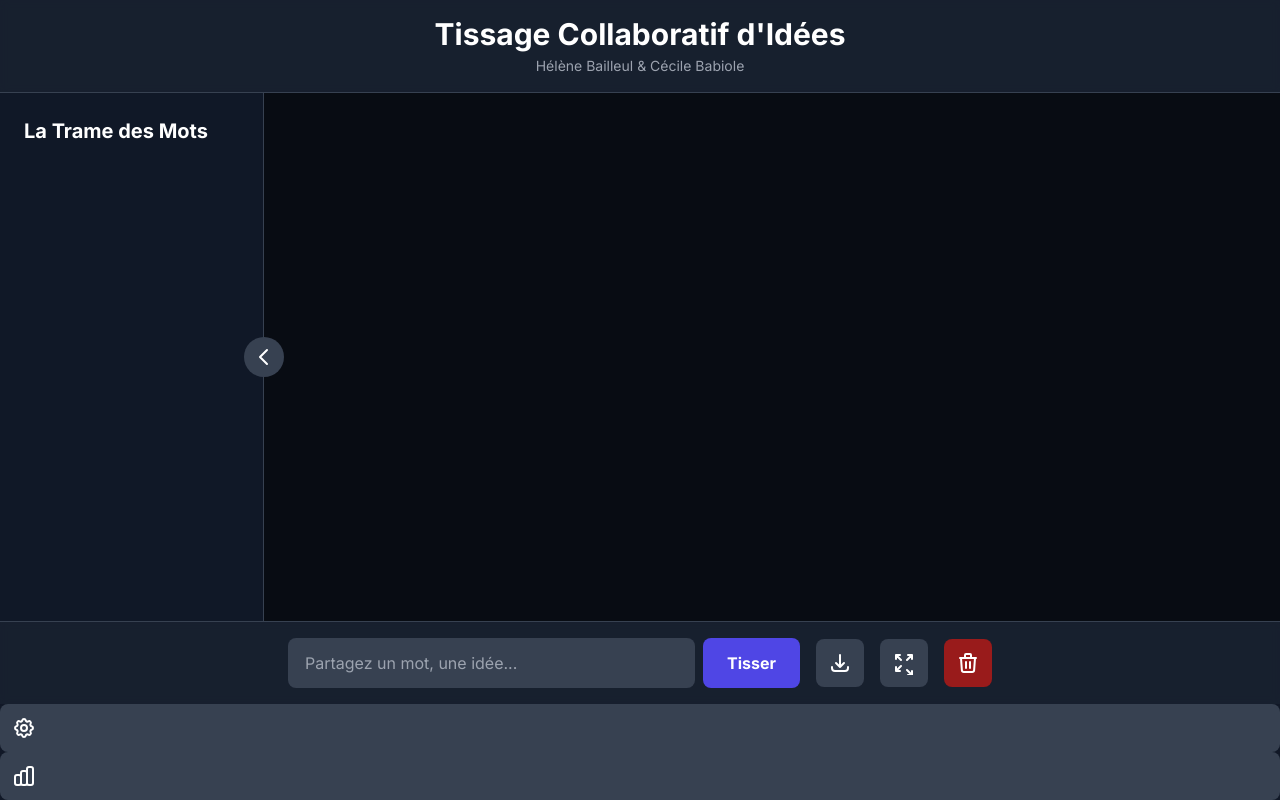
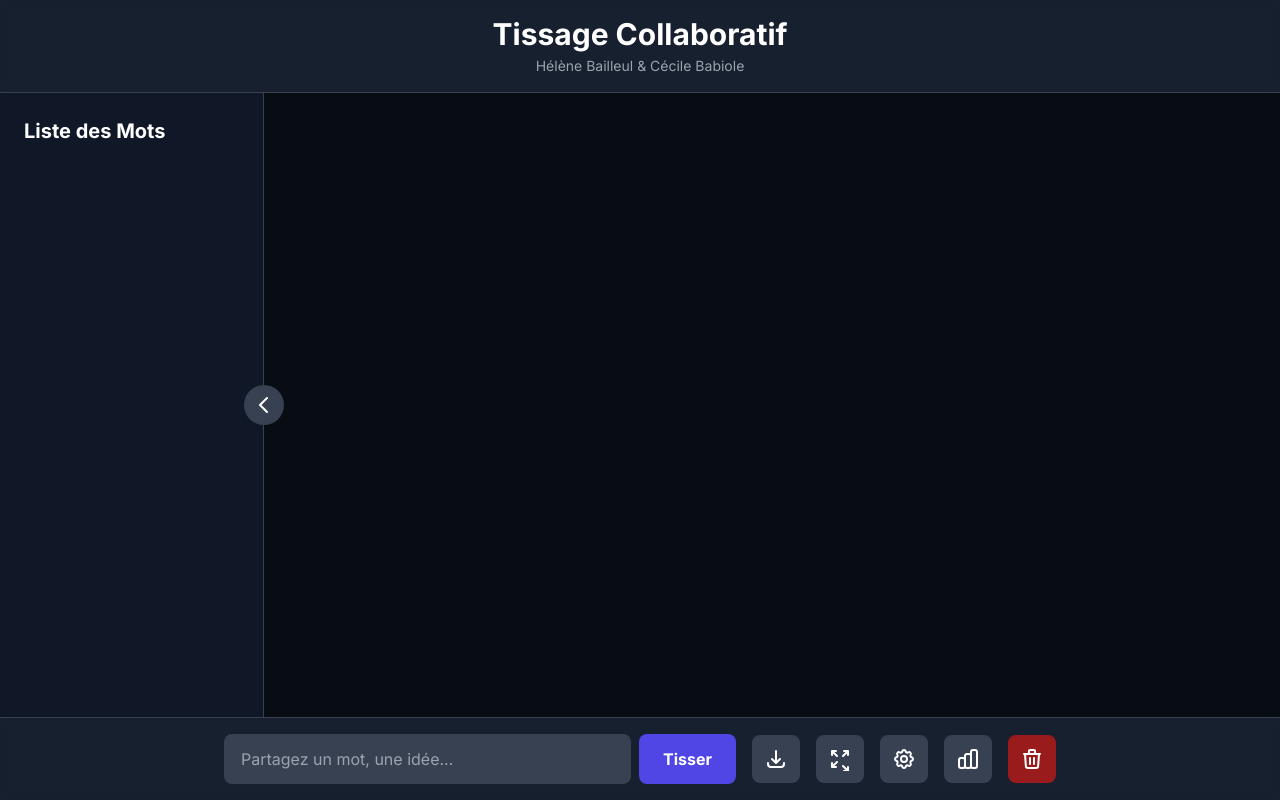
Before and after one commit to KillianGil/conference-dispo-mot, a website: page index.html in a window 1280 px wide. Drawn offline with nearby package versions, Linux system fonts and the light colour scheme; no server answers.

Commit message:
mis a jour final V6

```diff
--- a/index.html
+++ b/index.html
@@ -3,7 +3,7 @@
 <head>
     <meta charset="UTF-8">
     <meta name="viewport" content="width=device-width, initial-scale=1.0">
-    <title>Tissage Collaboratif d'Idées</title>
+    <title>Tissage Collaboratif </title>
     <script src="https://cdn.tailwindcss.com"></script>
     <link rel="preconnect" href="https://fonts.googleapis.com">
     <link rel="preconnect" href="https://fonts.gstatic.com" crossorigin>
@@ -14,13 +14,13 @@
 <body class="h-full flex flex-col text-gray-200 overflow-hidden">
 
     <header class="bg-gray-800/50 backdrop-blur-sm border-b border-gray-700 p-4 text-center z-20 flex-shrink-0">
-        <h1 class="text-2xl md:text-3xl font-bold text-white">Tissage Collaboratif d'Idées</h1>
+        <h1 class="text-2xl md:text-3xl font-bold text-white">Tissage Collaboratif</h1>
         <p class="text-gray-400 text-sm mt-1">Hélène Bailleul & Cécile Babiole</p>
     </header>
 
     <div id="main-container" class="flex-grow flex flex-col md:flex-row min-h-0 relative">
         <div id="words-panel" class="w-full md:w-1/3 lg:w-1/4 bg-gray-900/80 md:border-r border-gray-700 flex flex-col p-4 md:p-6 overflow-y-auto transition-all duration-300 ease-in-out h-2/5 md:h-auto border-b md:border-b-0">
-            <h2 class="text-xl font-bold mb-4 text-white">La Trame des Mots</h2>
+            <h2 class="text-xl font-bold mb-4 text-white">Liste des Mots</h2>
             <ul id="words-list" class="space-y-2 flex-grow"></ul>
         </div>
 
@@ -46,6 +46,12 @@
       <button id="qr-code-button" class="bg-gray-700 hover:bg-gray-600 text-white font-bold p-3 rounded-lg transition duration-200" title="Afficher le QR Code pour participer">
           <svg xmlns="http://www.w3.org/2000/svg" class="h-6 w-6" fill="none" viewBox="0 0 24 24" stroke="currentColor"><path stroke-linecap="round" stroke-linejoin="round" stroke-width="2" d="M4 8V4m0 0h4M4 4l5 5m11-1V4m0 0h-4m4 0l-5 5M4 16v4m0 0h4m-4 0l5-5m11 5v4m0 0h-4m4 0l-5-5" /></svg>
       </button>
+      <button id="settings-button" class="bg-gray-700 hover:bg-gray-600 text-white font-bold p-3 rounded-lg transition duration-200" title="Paramètres">
+          <svg xmlns="http://www.w3.org/2000/svg" class="h-6 w-6" fill="none" viewBox="0 0 24 24" stroke="currentColor"><path stroke-linecap="round" stroke-linejoin="round" stroke-width="2" d="M10.325 4.317c.426-1.756 2.924-1.756 3.35 0a1.724 1.724 0 002.573 1.066c1.543-.94 3.31.826 2.37 2.37a1.724 1.724 0 001.065 2.572c1.756.426 1.756 2.924 0 3.35a1.724 1.724 0 00-1.066 2.573c.94 1.543-.826 3.31-2.37 2.37a1.724 1.724 0 00-2.572 1.065c-.426 1.756-2.924 1.756-3.35 0a1.724 1.724 0 00-2.573-1.066c-1.543.94-3.31-.826-2.37-2.37a1.724 1.724 0 00-1.065-2.572c-1.756-.426-1.756-2.924 0-3.35a1.724 1.724 0 001.066-2.573c-.94-1.543.826-3.31 2.37-2.37.996.608 2.296.07 2.572-1.065z" /><path stroke-linecap="round" stroke-linejoin="round" stroke-width="2" d="M15 12a3 3 0 11-6 0 3 3 0 016 0z" /></svg>
+      </button>
+      <button id="stats-button" class="bg-gray-700 hover:bg-gray-600 text-white font-bold p-3 rounded-lg transition duration-200" title="Statistiques">
+          <svg xmlns="http://www.w3.org/2000/svg" class="h-6 w-6" fill="none" viewBox="0 0 24 24" stroke="currentColor"><path stroke-linecap="round" stroke-linejoin="round" stroke-width="2" d="M9 19v-6a2 2 0 00-2-2H5a2 2 0 00-2 2v6a2 2 0 002 2h2a2 2 0 002-2zm0 0V9a2 2 0 012-2h2a2 2 0 012 2v10m-6 0a2 2 0 002 2h2a2 2 0 002-2m0 0V5a2 2 0 012-2h2a2 2 0 012 2v14a2 2 0 01-2 2h-2a2 2 0 01-2-2z" /></svg>
+      </button>
       <button id="reset-button" class="bg-red-800 hover:bg-red-700 text-white font-bold p-3 rounded-lg transition duration-200" title="Réinitialiser l'œuvre (supprime tout)">
           <svg xmlns="http://www.w3.org/2000/svg" class="h-6 w-6" fill="none" viewBox="0 0 24 24" stroke="currentColor" stroke-width="2"><path stroke-linecap="round" stroke-linejoin="round" d="M19 7l-.867 12.142A2 2 0 0116.138 21H7.862a2 2 0 01-1.995-1.858L5 7m5 4v6m4-6v6m1-10V4a1 1 0 00-1-1h-4a1 1 0 00-1 1v3M4 7h16" /></svg>
       </button>
@@ -59,13 +65,6 @@
             <div id="qrcode-display" class="bg-white p-4 rounded-lg inline-block"></div>
         </div>
     </div>
-
-    <button id="settings-button" class="bg-gray-700 hover:bg-gray-600 text-white font-bold p-3 rounded-lg transition duration-200" title="Paramètres">
-      <svg xmlns="http://www.w3.org/2000/svg" class="h-6 w-6" fill="none" viewBox="0 0 24 24" stroke="currentColor"><path stroke-linecap="round" stroke-linejoin="round" stroke-width="2" d="M10.325 4.317c.426-1.756 2.924-1.756 3.35 0a1.724 1.724 0 002.573 1.066c1.543-.94 3.31.826 2.37 2.37a1.724 1.724 0 001.065 2.572c1.756.426 1.756 2.924 0 3.35a1.724 1.724 0 00-1.066 2.573c.94 1.543-.826 3.31-2.37 2.37a1.724 1.724 0 00-2.572 1.065c-.426 1.756-2.924 1.756-3.35 0a1.724 1.724 0 00-2.573-1.066c-1.543.94-3.31-.826-2.37-2.37a1.724 1.724 0 00-1.065-2.572c-1.756-.426-1.756-2.924 0-3.35a1.724 1.724 0 001.066-2.573c-.94-1.543.826-3.31 2.37-2.37.996.608 2.296.07 2.572-1.065z" /><path stroke-linecap="round" stroke-linejoin="round" stroke-width="2" d="M15 12a3 3 0 11-6 0 3 3 0 016 0z" /></svg>
-  </button>
-  <button id="stats-button" class="bg-gray-700 hover:bg-gray-600 text-white font-bold p-3 rounded-lg transition duration-200" title="Statistiques">
-    <svg xmlns="http://www.w3.org/2000/svg" class="h-6 w-6" fill="none" viewBox="0 0 24 24" stroke="currentColor"><path stroke-linecap="round" stroke-linejoin="round" stroke-width="2" d="M9 19v-6a2 2 0 00-2-2H5a2 2 0 00-2 2v6a2 2 0 002 2h2a2 2 0 002-2zm0 0V9a2 2 0 012-2h2a2 2 0 012 2v10m-6 0a2 2 0 002 2h2a2 2 0 002-2m0 0V5a2 2 0 012-2h2a2 2 0 012 2v14a2 2 0 01-2 2h-2a2 2 0 01-2-2z" /></svg>
-</button>
 
     <script src="script.js" defer></script>
     <!-- Modal Paramètres -->
```
Lines whose indentation alone changed are shown as unchanged.
